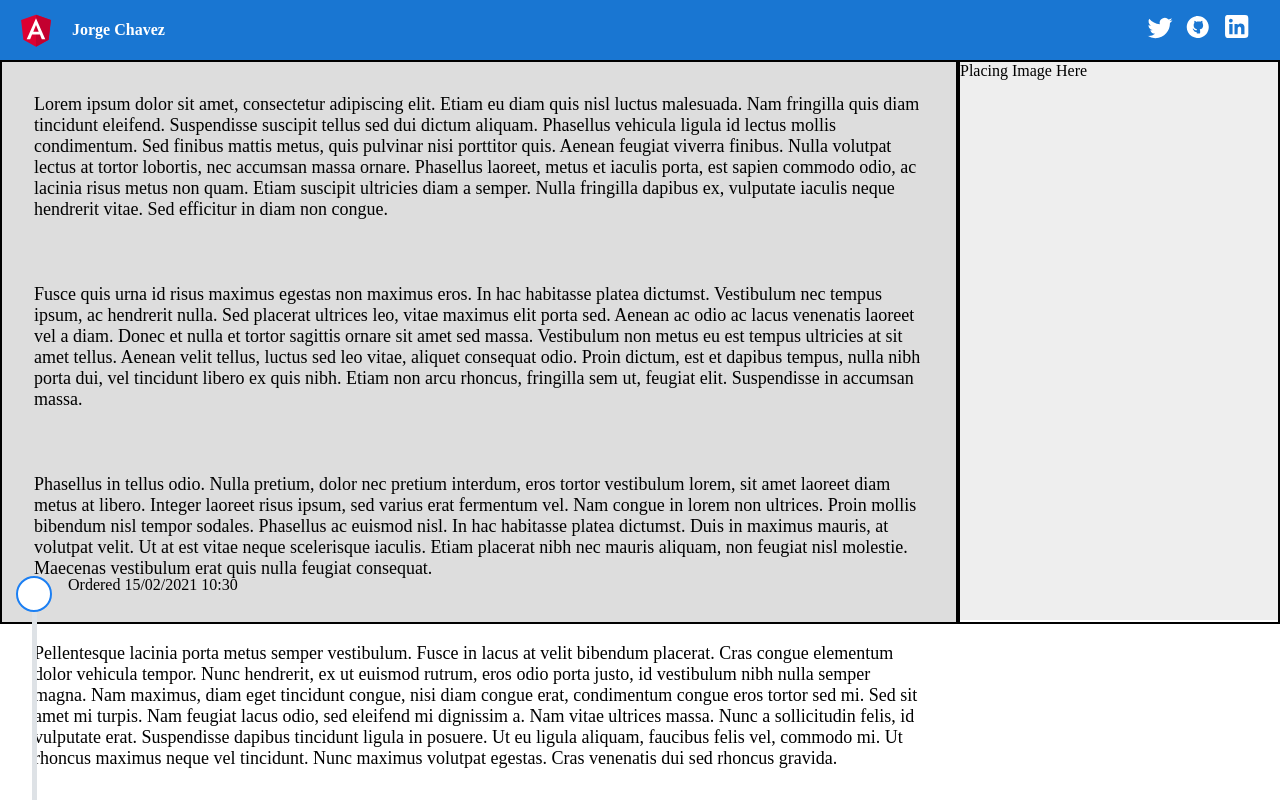
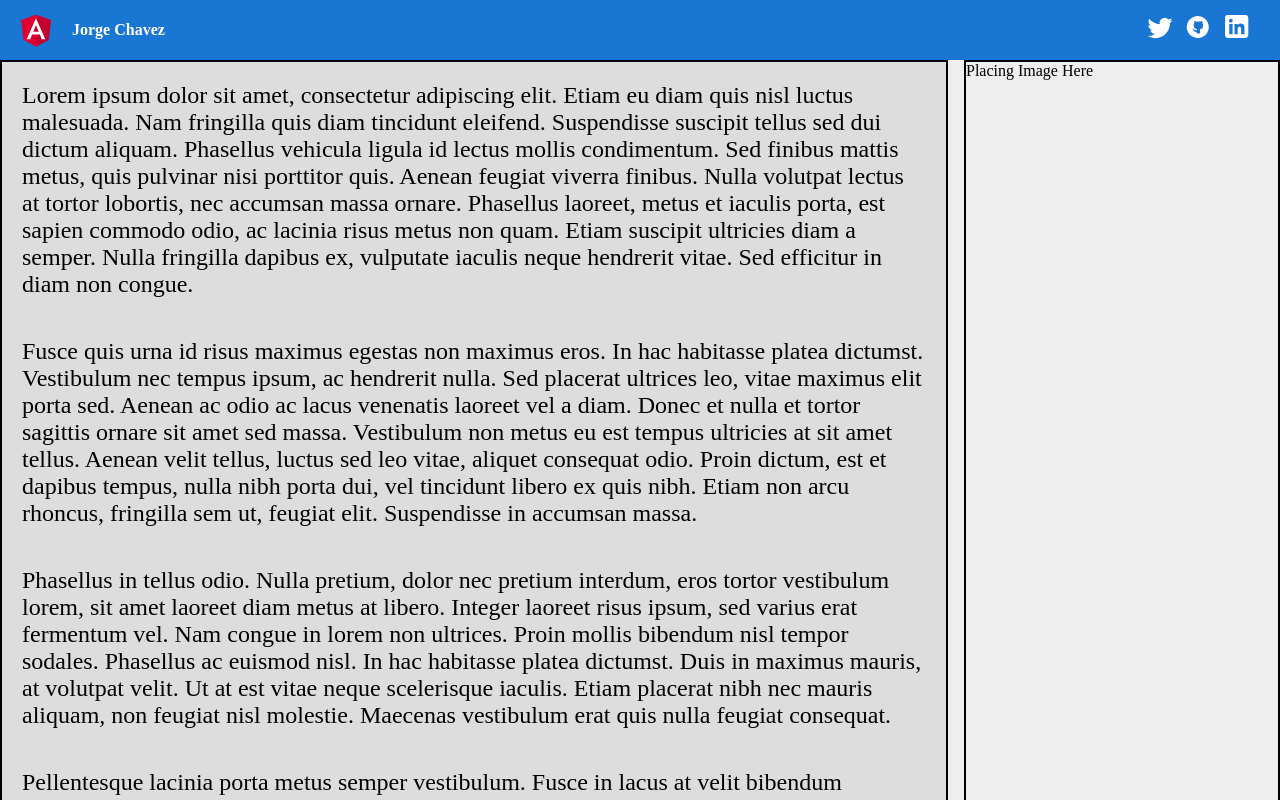
Before and after one commit to jorgejc2/mywebsite, an Angular app: page / in a window 1280 px wide. Built offline with nearby package versions, Linux system fonts and the light colour scheme.

Commit message:
replaced flex with grid

```diff
--- a/src/app/dashboard-home-main-description/dashboard-home-main-description.component.css
+++ b/src/app/dashboard-home-main-description/dashboard-home-main-description.component.css
@@ -1,24 +1,26 @@
 @media (max-width: 912px) {
     .home-description {
-      flex-direction: column;
+        display: grid;
+        grid-template-rows: 5fr 1fr;
     }
 
     .home-description-col-one p {
         font-size: small;
-        padding: 0.5rem 2rem;
+        padding: 10px 20px;
         margin: 0 auto;
     }
   }
 
   @media (min-width: 913px) {
-    .home-description-col-one {
-        width: 85rem;
-        height: 100%;
+    .home-description {
+        display: grid;
+        grid-template-columns: 3fr 1fr;
+        grid-auto-rows: minmax(70px, auto);
     }
     .home-description-col-one p {
-    font-size: large;
-    padding: 2rem;
-}
+        font-size:1.5rem;
+        padding: 20px;
+    }
   }
 
 .home-description {
@@ -26,10 +28,8 @@
     background: #eee;
     position: relative;
     top: 60px;
-    /* max-height: 500px; */
-    height: 70%;
-    display: flex;
-    width: 100%;
+    grid-gap: 1em;
+
 }
 
 .home-description div:nth-child(odd) {
@@ -37,16 +37,9 @@
 }
 
 .home-description-col-one {
-    flex: 3;
     border: 2px solid;
-    /* width: 85rem; */
-    /* min-width: 25rem; */
-    /* height: 100%; */
 }
 
 .home-description-col-two {
-    flex: 1;
     border: 2px solid;
-    width: 20;
-    height: 100%;
 }
--- a/src/app/dashboard-home/dashboard-timeline/dashboard-timeline.component.css
+++ b/src/app/dashboard-home/dashboard-timeline/dashboard-timeline.component.css
@@ -4,7 +4,7 @@
     flex-direction: column;
     padding: 1rem;
     position: relative;
-    bottom: 0%;
+    bottom: -20%;
     max-width: 50%;
     overflow-x: hidden;
 }
```
